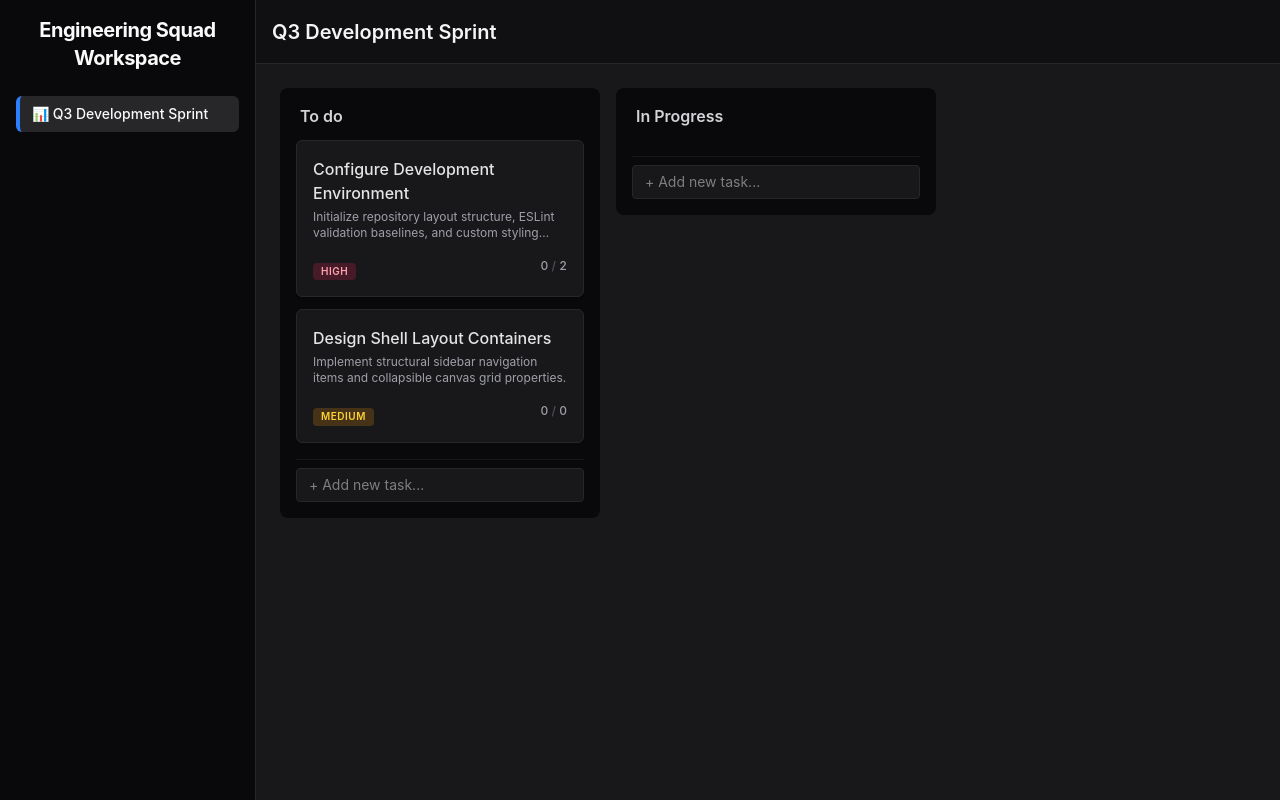
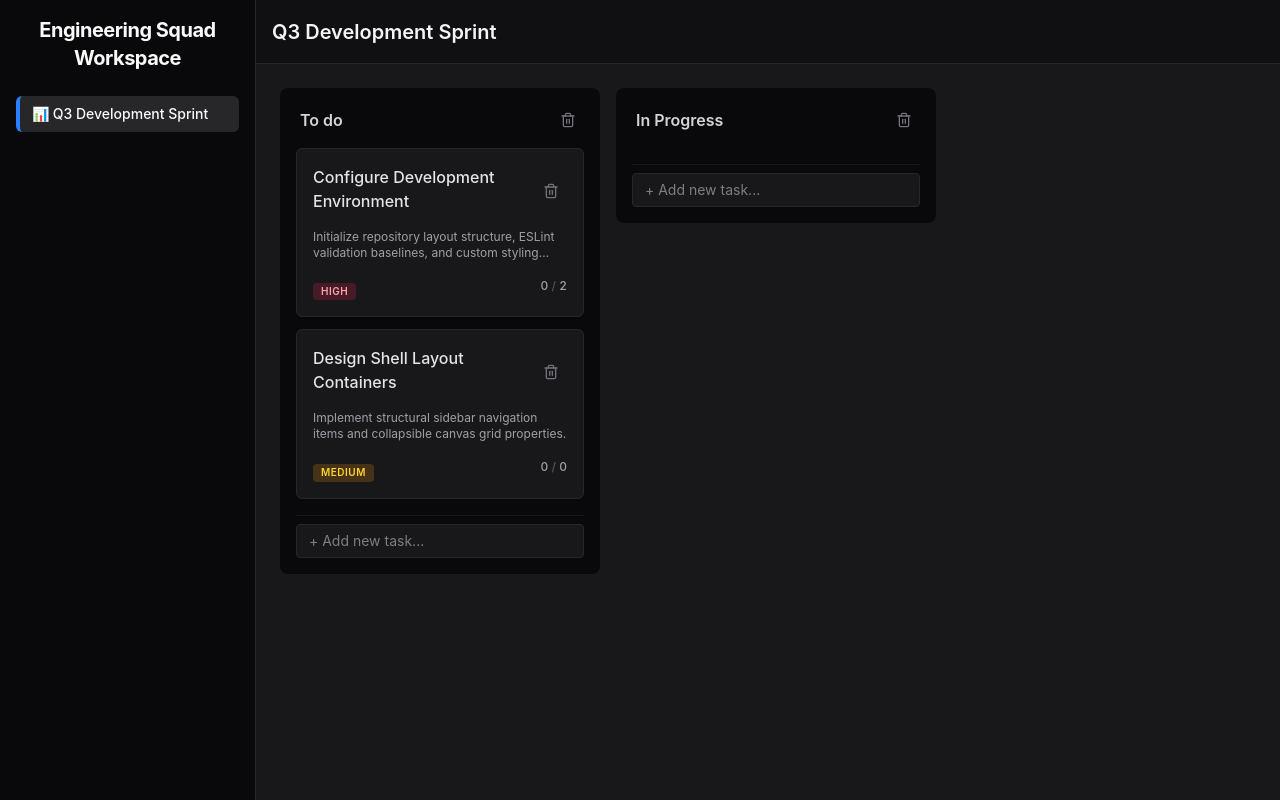
Before and after one commit to ayushinsingh/taskflow, a React (Vite) app: page / in a window 1280 px wide. Built offline with nearby package versions, Linux system fonts and the light colour scheme.

Commit message:
delete task and delete column done

```diff
--- a/src/App.tsx
+++ b/src/App.tsx
@@ -1,7 +1,11 @@
 import { useCallback, useState } from "react";
 import { DragDropContext, type DropResult } from "@hello-pangea/dnd";
 import { initalNormalizedState } from "./data/normalizedMockData";
-import type { GlobalStateStore, NormalizedSubTask, NormalizedTask } from "./types/normalized.type";
+import type {
+  GlobalStateStore,
+  NormalizedSubTask,
+  NormalizedTask,
+} from "./types/normalized.type";
 import { Sidebar } from "./components/Sidebar";
 import { BoardCanvas } from "./components/BoardCanvas";
 import { BoardProvider } from "./context/BoardContext";
@@ -93,38 +97,58 @@ export default function App() {
     const newSubTask: NormalizedSubTask = {
       id: crypto.randomUUID(),
       title: title,
-      isCompleted: false
-    }
+      isCompleted: false,
+    };
     setState((prevState) => ({
       ...prevState,
       tasks: {
         entities: {
           ...prevState.tasks.entities,
-          [taskId]: { ...prevState.tasks.entities[taskId], subTaskIds: [...prevState.tasks.entities[taskId].subTaskIds, newSubTask.id] }
+          [taskId]: {
+            ...prevState.tasks.entities[taskId],
+            subTaskIds: [
+              ...prevState.tasks.entities[taskId].subTaskIds,
+              newSubTask.id,
+            ],
           },
-        ids: prevState.tasks.ids
+        },
+        ids: prevState.tasks.ids,
       },
       subTasks: {
-        entities: { ...prevState.subTasks.entities, [newSubTask.id]: newSubTask },
-        ids: [...prevState.subTasks.ids, newSubTask.id]
-      }
-    }))
-  }
+        entities: {
+          ...prevState.subTasks.entities,
+          [newSubTask.id]: newSubTask,
+        },
+        ids: [...prevState.subTasks.ids, newSubTask.id],
+      },
+    }));
+  };
 
   const handleToggleSubTask = (subTaskId: string) => {
     setState((prevState) => ({
       ...prevState,
       subTasks: {
-        entities: { ...prevState.subTasks.entities, [subTaskId]: { ...prevState.subTasks.entities[subTaskId], isCompleted: !prevState.subTasks.entities[subTaskId].isCompleted } },
-        ids: prevState.subTasks.ids
-      }
-    }))
-  }
+        entities: {
+          ...prevState.subTasks.entities,
+          [subTaskId]: {
+            ...prevState.subTasks.entities[subTaskId],
+            isCompleted: !prevState.subTasks.entities[subTaskId].isCompleted,
+          },
+        },
+        ids: prevState.subTasks.ids,
+      },
+    }));
+  };
 
-  const moveColumn = (state: GlobalStateStore, activeBoardId: string, sourceIndex: number, destinationIndex: number): GlobalStateStore => {
-    const columnIds = [...state.boards.entities[activeBoardId].columnIds]
+  const moveColumn = (
+    state: GlobalStateStore,
+    activeBoardId: string,
+    sourceIndex: number,
+    destinationIndex: number,
+  ): GlobalStateStore => {
+    const columnIds = [...state.boards.entities[activeBoardId].columnIds];
     const [sourceColumnId] = columnIds.splice(sourceIndex, 1);
-    columnIds.splice(destinationIndex, 0, sourceColumnId)
+    columnIds.splice(destinationIndex, 0, sourceColumnId);
     return {
       ...state,
       boards: {
@@ -132,48 +156,159 @@ export default function App() {
           ...state.boards.entities,
           [activeBoardId]: {
             ...state.boards.entities[activeBoardId],
-            columnIds: columnIds
-          }
+            columnIds: columnIds,
           },
-        ids: state.boards.ids
-      }
-    }
-  }
+        },
+        ids: state.boards.ids,
+      },
+    };
+  };
 
   const handleDragEnd = (result: DropResult) => {
     if (!result.destination) return;
     if (result.type === "COLUMN") {
-      setState((prevState) => moveColumn(prevState, prevState.activeBoardId, result.source.index, result.destination!.index));
+      setState((prevState) =>
+        moveColumn(
+          prevState,
+          prevState.activeBoardId,
+          result.source.index,
+          result.destination!.index,
+        ),
+      );
     } else {
-      setState((prevState) => moveTaskTraditional(
+      setState((prevState) =>
+        moveTaskTraditional(
           prevState,
           result.draggableId,
           result.source.droppableId,
           result.destination!.droppableId,
           result.destination!.index,
-      ));
+        ),
+      );
     }
   };
 
   const openTaskInspector = (id: string) => {
     setState((prevState) => ({ ...prevState, activeTaskId: id }));
-  }
+  };
 
   const onUpdateTask = (taskId: string, updatedTask: NormalizedTask) => {
     setState((prevState) => ({
-      ...prevState, tasks: {
+      ...prevState,
+      tasks: {
         entities: { ...prevState.tasks.entities, [taskId]: updatedTask },
-        ids: prevState.tasks.ids
-      }
-    }))
-  }
+        ids: prevState.tasks.ids,
+      },
+    }));
+  };
 
   const onClose = () => {
     setState((prevState) => ({ ...prevState, activeTaskId: null }));
+  };
+
+  const handleDeleteColumn = (columnId: string) => {
+    setState((prevState) => {
+      const updatedColumns = {...prevState.columns.entities};
+      delete updatedColumns[columnId];
+      const updatedColumnIds = prevState.columns.ids.filter((col) => col != columnId);
+
+      const prevTaskIds = prevState.columns.entities[columnId].taskIds;
+      const updatedTaskIds = prevState.tasks.ids.filter(t => !prevTaskIds.includes(t));
+      const updatedTasks = {...prevState.tasks.entities};
+      let prevSubTaskIds: string[] = [];
+
+      prevTaskIds.forEach(id => {
+        prevSubTaskIds = [...prevSubTaskIds, ...prevState.tasks.entities[id].subTaskIds]
+        delete updatedTasks[id];
+      })
+
+      const updatedSubTasks = {...prevState.subTasks.entities}
+      const updatedSubTaskIds = prevState.subTasks.ids.filter((id) => !prevSubTaskIds.includes(id));
+      prevSubTaskIds.forEach((id) => {
+        delete updatedSubTasks[id]
+      })
+
+
+      return {
+        ...prevState,
+        boards: {
+          entities: {
+            ...prevState.boards.entities,
+            [prevState.activeBoardId]: {
+              ...prevState.boards.entities[prevState.activeBoardId],
+              columnIds: prevState.boards.entities[prevState.activeBoardId].columnIds.filter((c) => c != columnId)
             }
+          },
+          ids: prevState.boards.ids
+        },
+        columns: {
+          entities: updatedColumns,
+          ids: updatedColumnIds
+        },
+        tasks: {
+          entities: updatedTasks,
+          ids: updatedTaskIds
+        },
+        subTasks: {
+          entities: updatedSubTasks,
+          ids: updatedSubTaskIds
+        },
+        activeTaskId: prevState.activeTaskId && prevTaskIds.includes(prevState.activeTaskId) ? null : prevState.activeTaskId
+      }
+    })
+  };
+  const handleDeleteTask = (taskId: string, columnId: string) => {
+    setState((prevState) => {
+      const subTaskIds = prevState.tasks.entities[taskId].subTaskIds;
+      const updatedTaskIds = prevState.tasks.ids.filter((t) => t != taskId);
+      const updatedTasks = { ...prevState.tasks.entities };
+      delete updatedTasks[taskId];
+      const updatedSubTaskIds = prevState.subTasks.ids.filter(
+        (id) => !subTaskIds.includes(id),
+      );
+      const updatedSubTasks = { ...prevState.subTasks.entities };
+      subTaskIds.forEach((id) => {
+        delete updatedSubTasks[id];
+      });
+
+      return {
+        ...prevState,
+        columns: {
+          entities: {
+            ...prevState.columns.entities,
+            [columnId]: {
+              ...prevState.columns.entities[columnId],
+              taskIds: prevState.columns.entities[columnId].taskIds.filter(
+                (t) => t != taskId,
+              ),
+            },
+          },
+          ids: prevState.columns.ids,
+        },
+        tasks: {
+          entities: updatedTasks,
+          ids: updatedTaskIds,
+        },
+        subTasks: {
+          entities: updatedSubTasks,
+          ids: updatedSubTaskIds,
+        },
+        activeTaskId:
+          taskId === prevState.activeTaskId ? null : prevState.activeTaskId,
+      };
+    });
+  };
 
   return (
-    <BoardProvider state={state} handleAddTask={handleAddTask} openTaskInspector={openTaskInspector} handleAddSubTask={handleAddSubTask} handleToggleSubTask={handleToggleSubTask}>
+    <BoardProvider
+      state={state}
+      handleAddTask={handleAddTask}
+      openTaskInspector={openTaskInspector}
+      handleAddSubTask={handleAddSubTask}
+      handleToggleSubTask={handleToggleSubTask}
+      handleDeleteColumn={handleDeleteColumn}
+      handleDeleteTask={handleDeleteTask}
+    >
       <div className="flex h-screen w-screen font-sans bg-zinc-900 text-zinc-100">
         <aside className="w-64 border-r border-zinc-800 bg-zinc-950 p-4">
           <h2 className="text-xl font-bold tracking-tight text-zinc-50 mb-6 text-center">
@@ -188,7 +323,13 @@ export default function App() {
         <DragDropContext onDragEnd={handleDragEnd}>
           <BoardCanvas />
         </DragDropContext>
-        {state.activeTaskId && <TaskInspectorModal task={state.tasks.entities[state.activeTaskId]} onUpdateTask={onUpdateTask} onClose={onClose} />}
+        {state.activeTaskId && (
+          <TaskInspectorModal
+            task={state.tasks.entities[state.activeTaskId]}
+            onUpdateTask={onUpdateTask}
+            onClose={onClose}
+          />
+        )}
       </div>
     </BoardProvider>
   );
--- a/src/components/BoardCanvas.tsx
+++ b/src/components/BoardCanvas.tsx
@@ -4,7 +4,7 @@ import { useBoardData } from "../context/BoardContext";
 import { Droppable } from "@hello-pangea/dnd";
 
 export const BoardCanvas: React.FC = () => {
-  const { state } = useBoardData();
+  const { state, handleDeleteColumn } = useBoardData();
   const board = state.boards.entities[state.activeBoardId];
   return (
     <main className="flex-1 flex flex-col min-w-0">
@@ -27,6 +27,7 @@ export const BoardCanvas: React.FC = () => {
                 columnId={columnId}
                 columnTitle={state.columns.entities[columnId].title}
                 taskIds={state.columns.entities[columnId].taskIds}
+                handleDeleteColumn={handleDeleteColumn}
               />
             ))}
             {provided.placeholder}
--- a/src/components/ColumnLane.tsx
+++ b/src/components/ColumnLane.tsx
@@ -2,16 +2,18 @@ import React from "react";
 import { TaskCard } from "./TaskCard";
 import { AddTaskInput } from "./AddTaskInput";
 import { Draggable, Droppable } from "@hello-pangea/dnd";
+import { Trash2 } from "lucide-react";
 
 interface ColumnLaneProps {
   index: number;
   columnId: string;
   columnTitle: string;
   taskIds: string[];
+  handleDeleteColumn: (columnId: string) => void;
 }
 
 export const ColumnLane: React.FC<ColumnLaneProps> = React.memo(
-  ({ index, columnId, columnTitle, taskIds }) => {
+  ({ index, columnId, columnTitle, taskIds, handleDeleteColumn }) => {
     return (
       <Draggable draggableId={columnId} index={index}>
         {(provided, snapshot) => (
@@ -20,12 +22,21 @@ export const ColumnLane: React.FC<ColumnLaneProps> = React.memo(
             {...provided.draggableProps}
             className={`w-80 shrink-0 bg-zinc-950 rounded-lg p-4 flex flex-col max-h-full ${snapshot.isDragging ? "shadow-xl border-blue-500/50 bg-zinc-850" : ""}`}
           >
-            <h3
-              {...provided.dragHandleProps}
-              className="font-semibold text-zinc-300 mb-3 px-1"
-            >
-              {columnTitle}
-            </h3>
+            <div className="flex items-center justify-between mb-3">
+              <h3
+                {...provided.dragHandleProps}
+                className="font-semibold text-zinc-300 text-center px-1"
+              >
+                {columnTitle}
+              </h3>
+              <button
+                className="rounded-md p-2 text-zinc-500 hover:bg-red-100 hover:text-red-600 transition-colors"
+                aria-label={`Delete Column: ${columnTitle}`}
+                onClick={() => handleDeleteColumn(columnId)}
+              >
+                <Trash2 className="h-4 w-4" />
+              </button>
+            </div>
             <Droppable droppableId={columnId} type="TASK">
               {(provided) => (
                 <div
@@ -34,7 +45,7 @@ export const ColumnLane: React.FC<ColumnLaneProps> = React.memo(
                   className="space-y-3 overflow-y-auto flex-1 mb-4"
                 >
                   {taskIds.map((taskId, index) => (
-                    <TaskCard key={taskId} taskId={taskId} index={index} />
+                    <TaskCard key={taskId} taskId={taskId} columnId={columnId} index={index} />
                   ))}
                   {provided.placeholder}
                 </div>
--- a/src/components/TaskCard.tsx
+++ b/src/components/TaskCard.tsx
@@ -1,14 +1,20 @@
 import React from "react";
 import { Draggable } from "@hello-pangea/dnd";
 import { useBoardData } from "../context/BoardContext";
+import { Trash2 } from "lucide-react";
 
 interface TaskCardProp {
   taskId: string;
+  columnId: string;
   index: number;
 }
 
-export const TaskCard: React.FC<TaskCardProp> = ({ taskId, index }) => {
-  const { state, openTaskInspector } = useBoardData();
+export const TaskCard: React.FC<TaskCardProp> = ({
+  taskId,
+  columnId,
+  index,
+}) => {
+  const { state, openTaskInspector, handleDeleteTask } = useBoardData();
   const task = state.tasks.entities[taskId];
   const totalCompletedTasks = task.subTaskIds.reduce(
     (total, current) =>
@@ -36,7 +42,19 @@ export const TaskCard: React.FC<TaskCardProp> = ({ taskId, index }) => {
           }`}
           onClick={() => openTaskInspector(taskId)}
         >
-          <h4 className="font-medium text-zinc-200 mb-1">{task.title}</h4>
+          <div className="flex items-center justify-between mb-3">
+            <h4 className="font-medium text-zinc-200 mb-1">{task.title}</h4>
+            <button
+              className="rounded-md p-2 text-zinc-500 hover:bg-red-100 hover:text-red-600 transition-colors"
+              aria-label={`Delete Column: ${task.title}`}
+              onClick={(e) => {
+                e.stopPropagation();
+                handleDeleteTask(taskId, columnId);
+              }}
+            >
+              <Trash2 className="h-4 w-4" />
+            </button>
+          </div>
           <p className="text-xs text-zinc-400 line-clamp-2">
             {task.description}
           </p>
```
Also changed, not shown: src/context/BoardContext.tsx (+29 -7 lines). Lines whose indentation alone changed are shown as unchanged.
